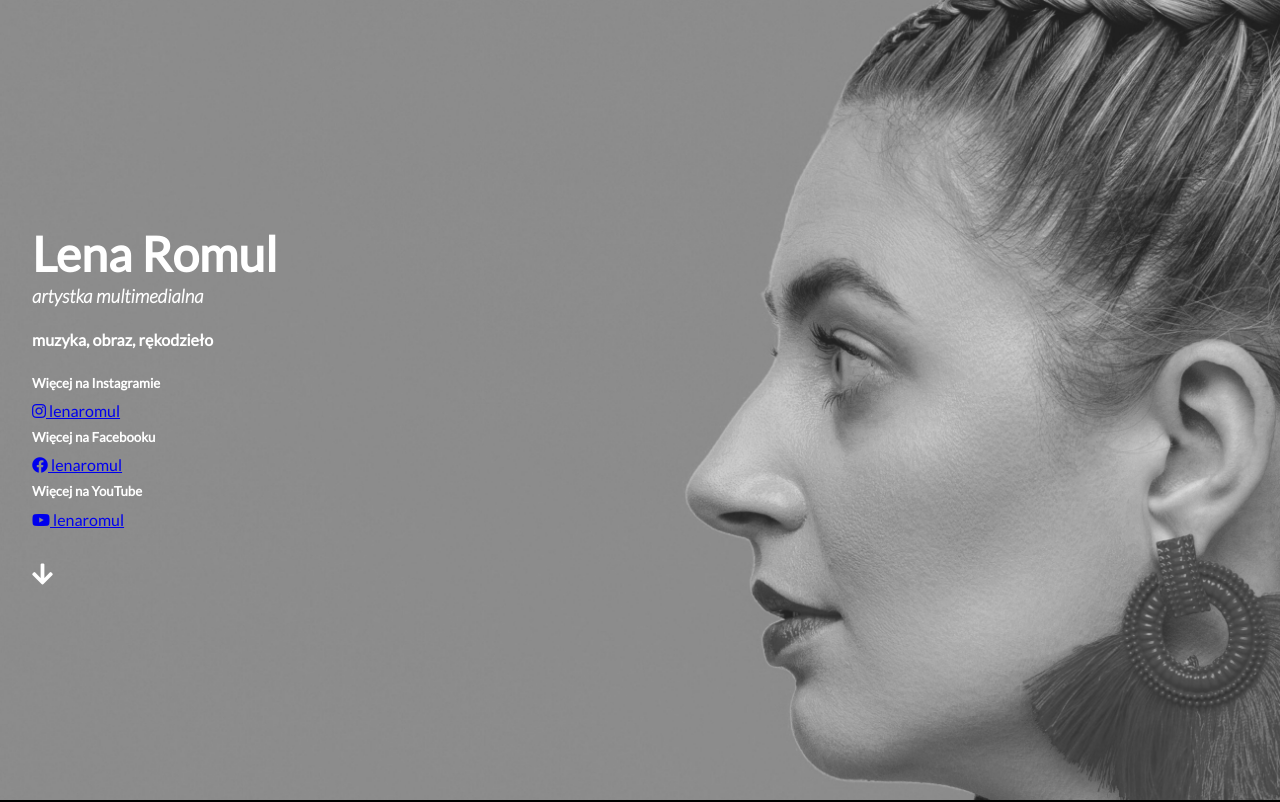
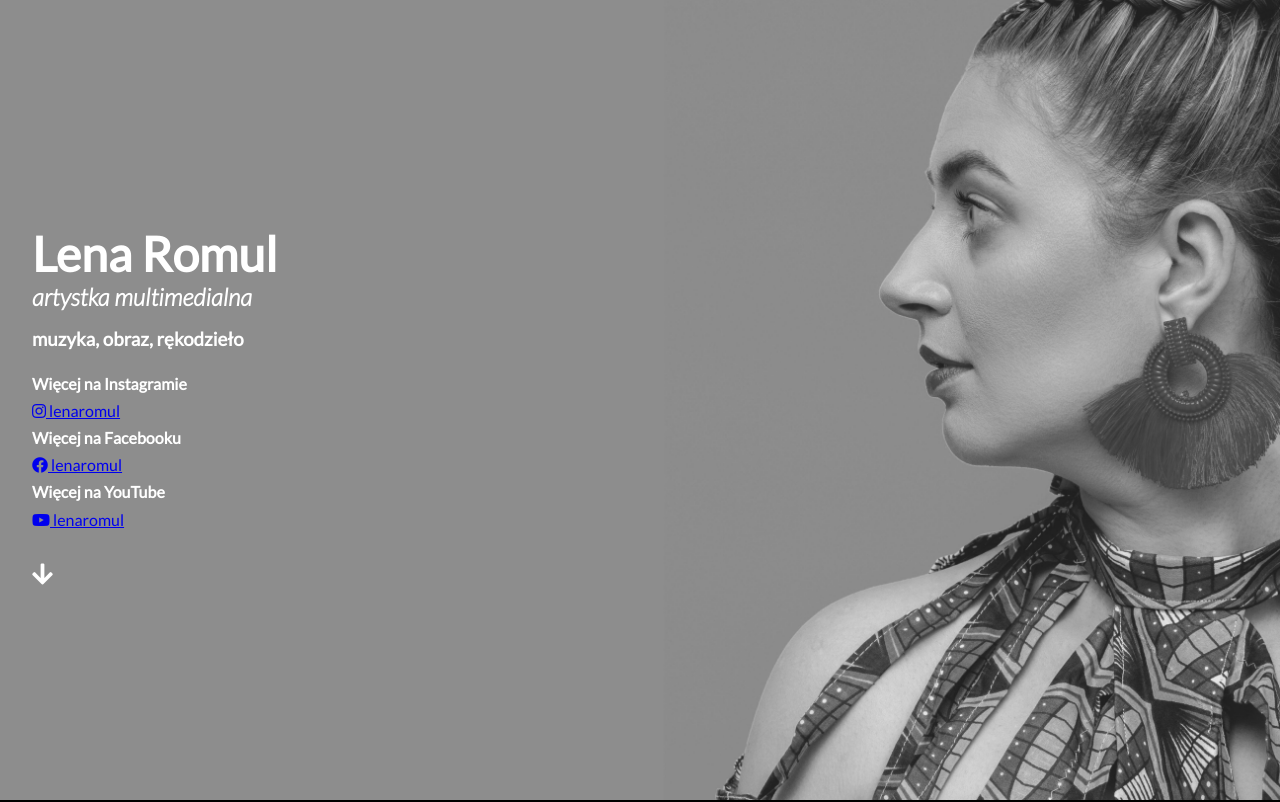
Before and after one commit to malazeberka/csscwiczenia, a plain HTML site: page index.html in a window 1280 px wide. Shown: the top 802 px of the page. Drawn offline with Linux system fonts and the light colour scheme.

Commit message:
poprawki1

```diff
--- a/css/style.css
+++ b/css/style.css
@@ -14,7 +14,7 @@ html,body {
   line-height: 1.7em;
 }
 header {
-  background: #333 url('../images/lenaslavic1.jpg') no-repeat center center/cover;
+  background: #333 url('../images/lenaslavic4.jpg') no-repeat center center/cover;
   height: 100vh;
   text-align: left;
   padding: 2rem;
--- a/index.html
+++ b/index.html
@@ -19,18 +19,17 @@
   <header>
     <h1><B>Lena Romul</B></h1>
     <p>
-    <p>
-    <h3><I>artystka multimedialna</I></h2>
+    <h2><I>artystka multimedialna</I></h2>
       </p>
-      <h4> muzyka, obraz, rękodzieło </h4>
+      <h3> muzyka, obraz, rękodzieło </h3>
       </p>
-      <h5 class="card-title">Więcej na Instagramie </h5>
+      <h4 class="card-title">Więcej na Instagramie </h4>
       <a href="https://www.instagram.com/lenaromul/" <button class="button"> <i class="fab fa-instagram"></i></i> lenaromul </button> </a>
       <br>
-      <h5 class="card-title">Więcej na Facebooku </h5>
+      <h4 class="card-title">Więcej na Facebooku </h4>
       <a href="https://www.facebook.com/Lena.Romul" <button class="button"> <i class="fab fa-facebook"></i></i> lenaromul </button> </a>
       <br>
-      <h5 class="card-title">Więcej na YouTube </h5>
+      <h4 class="card-title">Więcej na YouTube </h4>
       <a href="https://www.youtube.com/watch?v=CQJ_2QWnBE8&list=PLaH9xMO7pBNjvjB6xG8t6vEPK0Kn8G134&ab_channel=karrotkommando" <button class="button"> <i class="fab fa-youtube"></i></i> lenaromul </button> </a>
       <br>
       <br>
```
Also changed, not shown: images/lenaslavic2.jpg (added), images/lenaslavic4.jpg (added), 2 other files.
